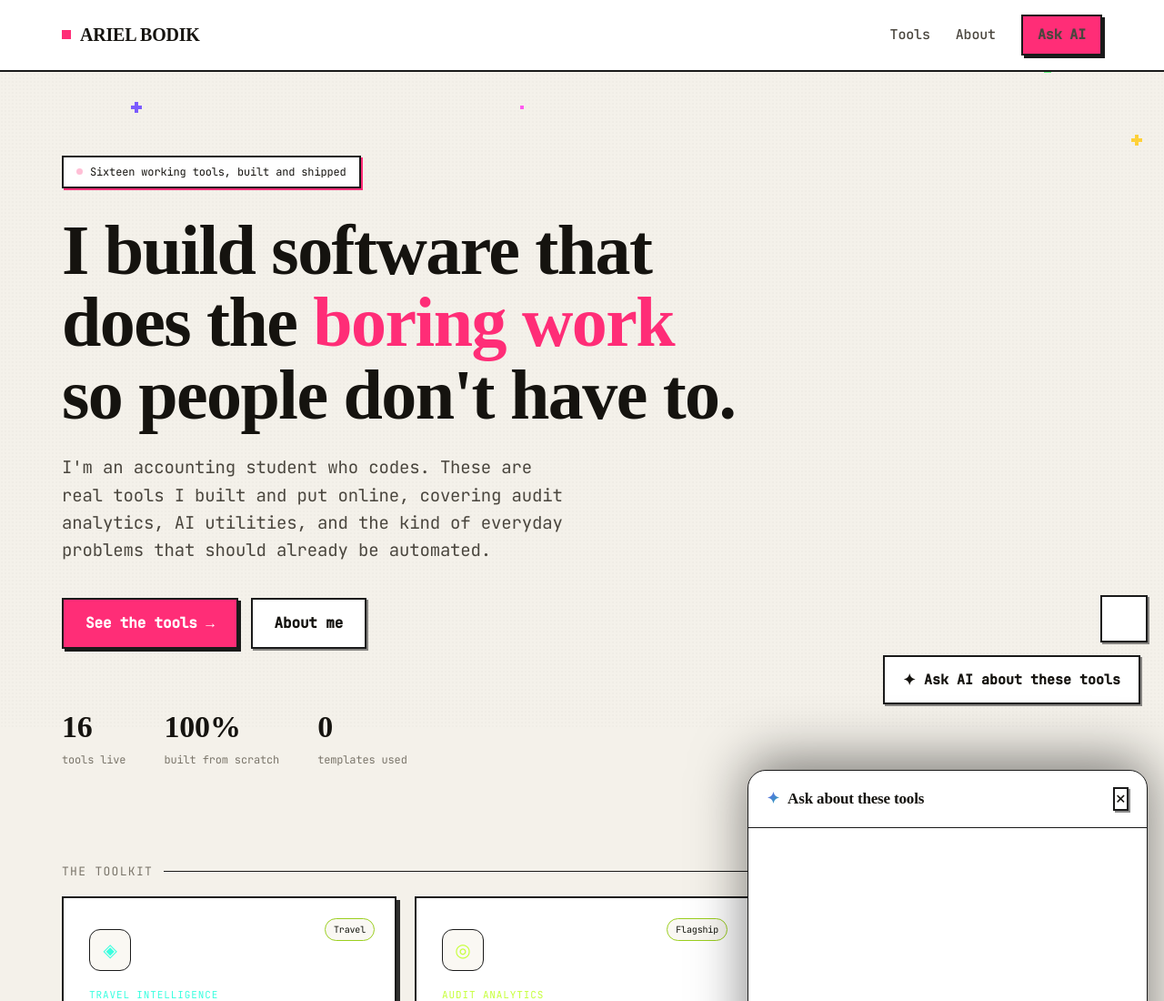
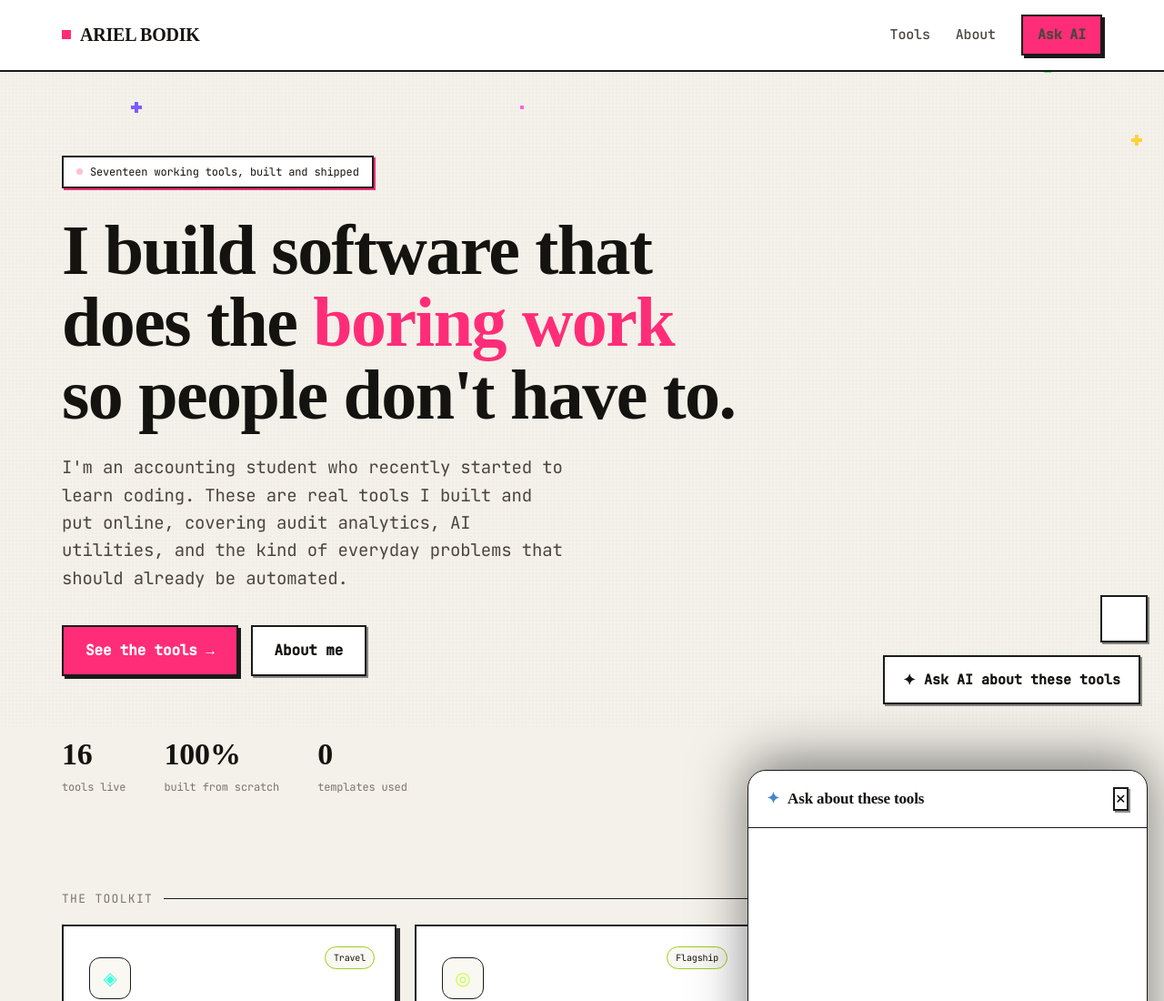
Before and after one commit to arbod12/portfolio, a plain HTML site: page index.html in a window 1280 px wide. Shown: the top 1100 px of the page at 91% size. Drawn offline with Linux system fonts and the light colour scheme; a web font is replaced by a local one.

Commit message:
Revise text in hero section of index.html
Updated the description of the tools and the author's coding experience.

```diff
--- a/index.html
+++ b/index.html
@@ -151,9 +151,9 @@
 </nav>
 
 <header class="hero wrap">
-  <div class="badge reveal d1"><span class="pulse"></span> Sixteen working tools, built and shipped</div>
+  <div class="badge reveal d1"><span class="pulse"></span> Seventeen working tools, built and shipped</div>
   <h1 class="reveal d2">I build software that<br>does the <span class="hl2">boring work</span><br>so people don't have to.</h1>
-  <p class="reveal d3">I'm an accounting student who codes. These are real tools I built and put online, covering audit analytics, AI utilities, and the kind of everyday problems that should already be automated.</p>
+  <p class="reveal d3">I'm an accounting student who recently started to learn coding. These are real tools I built and put online, covering audit analytics, AI utilities, and the kind of everyday problems that should already be automated.</p>
   <div class="hero-actions reveal d4">
     <a href="#tools" class="btn btn-pri">See the tools →</a>
     <a href="#about" class="btn btn-sec">About me</a>
```
